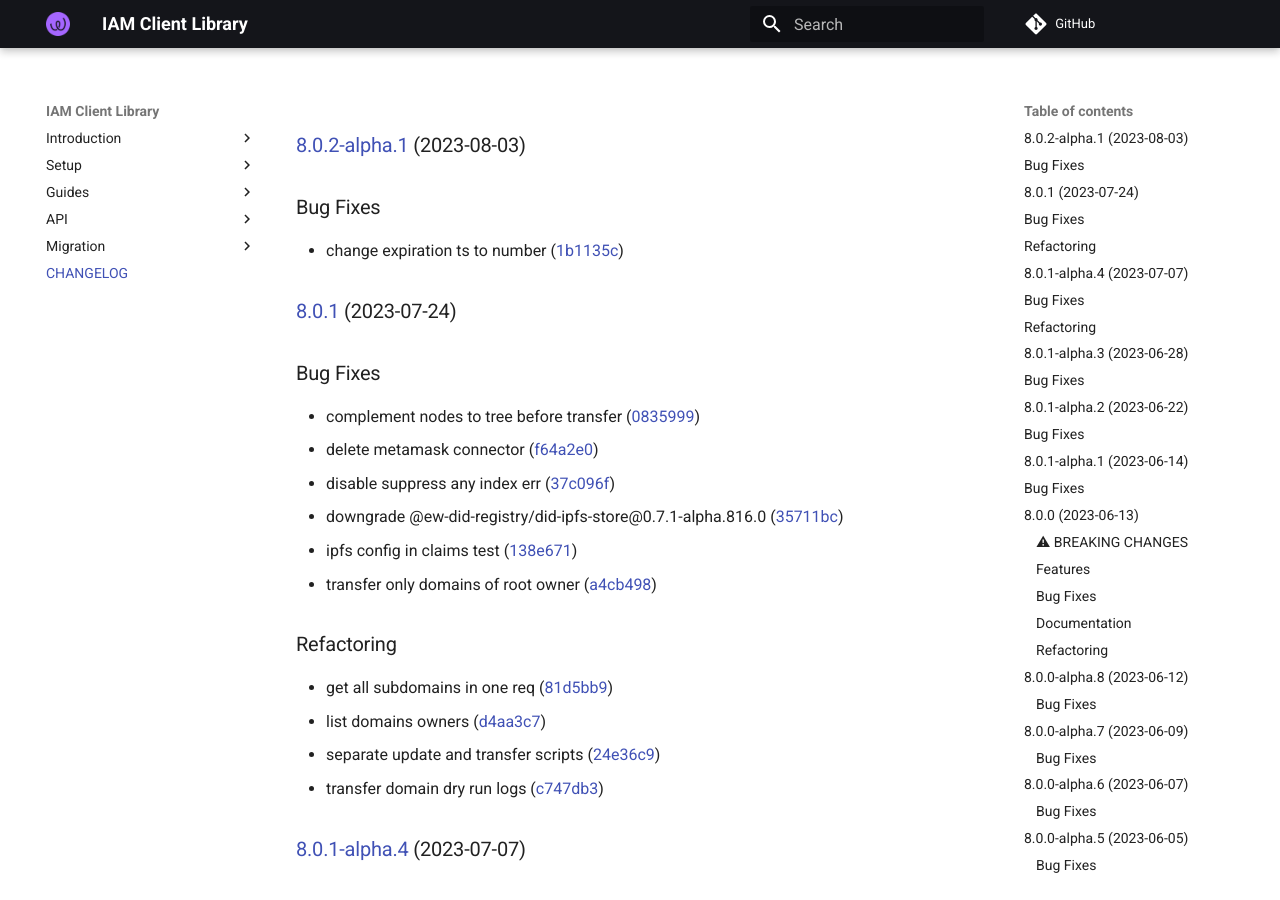
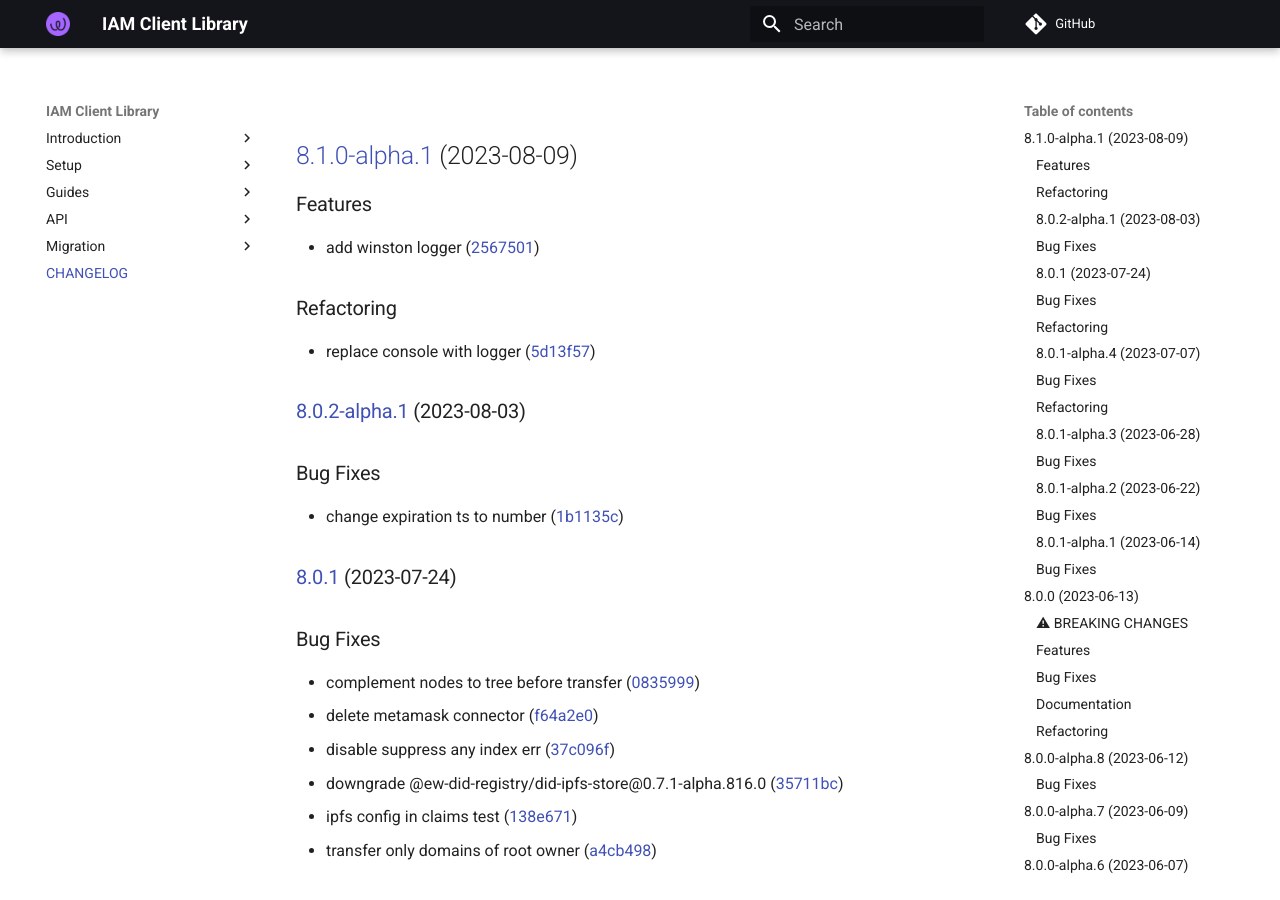
Before and after one commit to energywebfoundation/iam-client-lib, an MkDocs documentation site: the page built from docs/CHANGELOG.md, in a window 1280 px wide and 900 px high. Built offline with MkDocs 1.6.1 and Material for MkDocs 9.7.7, drawn with Linux system fonts in a browser that asks for light colours; comment, search, counter and statistics services are not loaded.

Commit message:
chore(release): 8.1.0-alpha.1 [skip ci]

```diff
--- a/docs/CHANGELOG.md
+++ b/docs/CHANGELOG.md
@@ -1,3 +1,15 @@
+## [8.1.0-alpha.1](https://github.com/energywebfoundation/iam-client-lib/compare/v8.0.2-alpha.1...v8.1.0-alpha.1) (2023-08-09)
+
+
+### Features
+
+* add winston logger ([2567501](https://github.com/energywebfoundation/iam-client-lib/commit/256750155f4e692292e107263dc2746be4740d7d))
+
+
+### Refactoring
+
+* replace console with logger ([5d13f57](https://github.com/energywebfoundation/iam-client-lib/commit/5d13f57923a16488075881b8c33c8f3c748d4d69))
+
 ### [8.0.2-alpha.1](https://github.com/energywebfoundation/iam-client-lib/compare/v8.0.1...v8.0.2-alpha.1) (2023-08-03)
 
 
--- a/package.json
+++ b/package.json
@@ -1,6 +1,6 @@
 {
   "name": "iam-client-lib",
-  "version": "8.0.2-alpha.1",
+  "version": "8.1.0-alpha.1",
   "description": "Library for Decentralized Identity and Access Management",
   "main": "lib/index.js",
   "module": "lib.esm/index.js",
```
